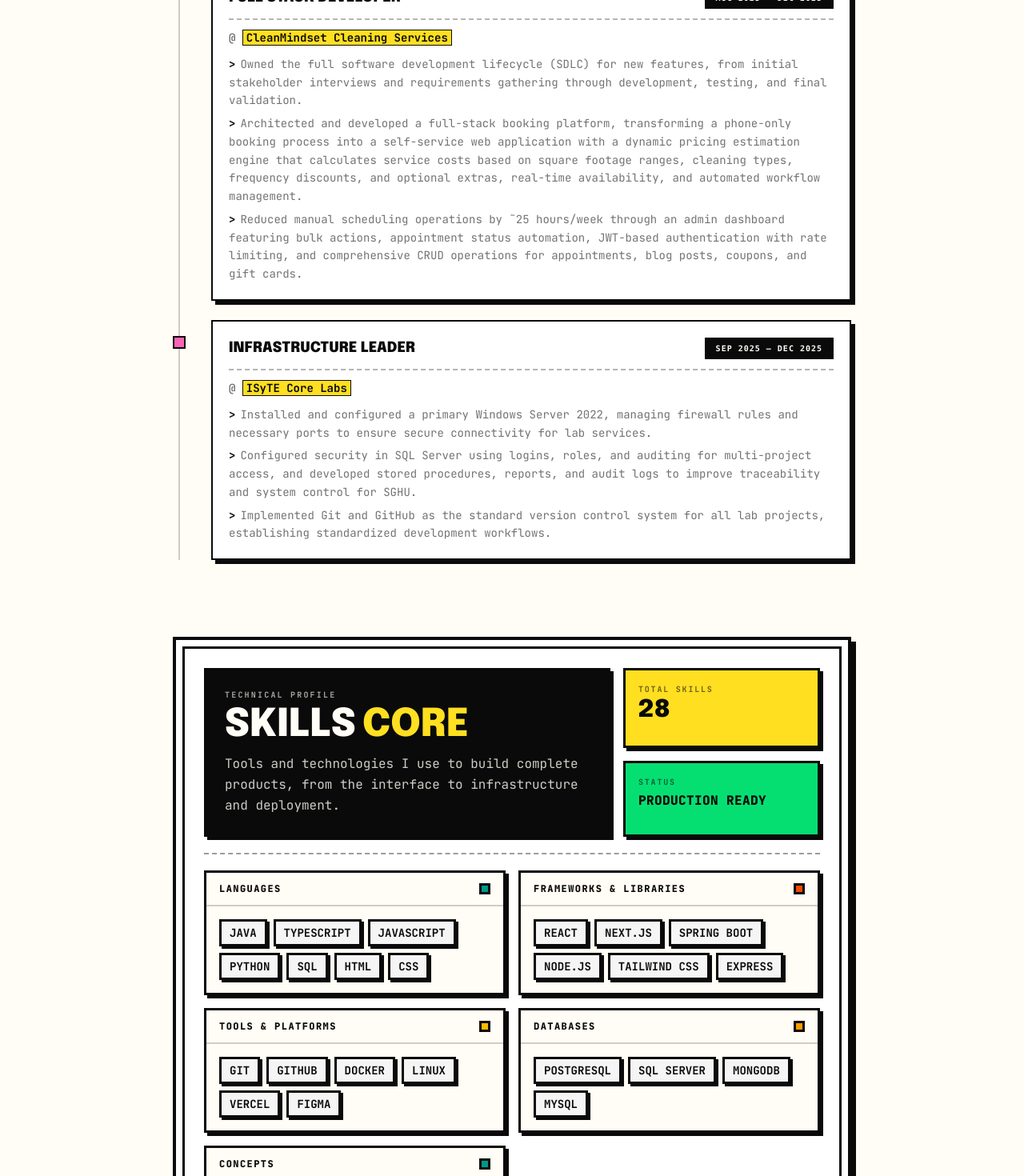
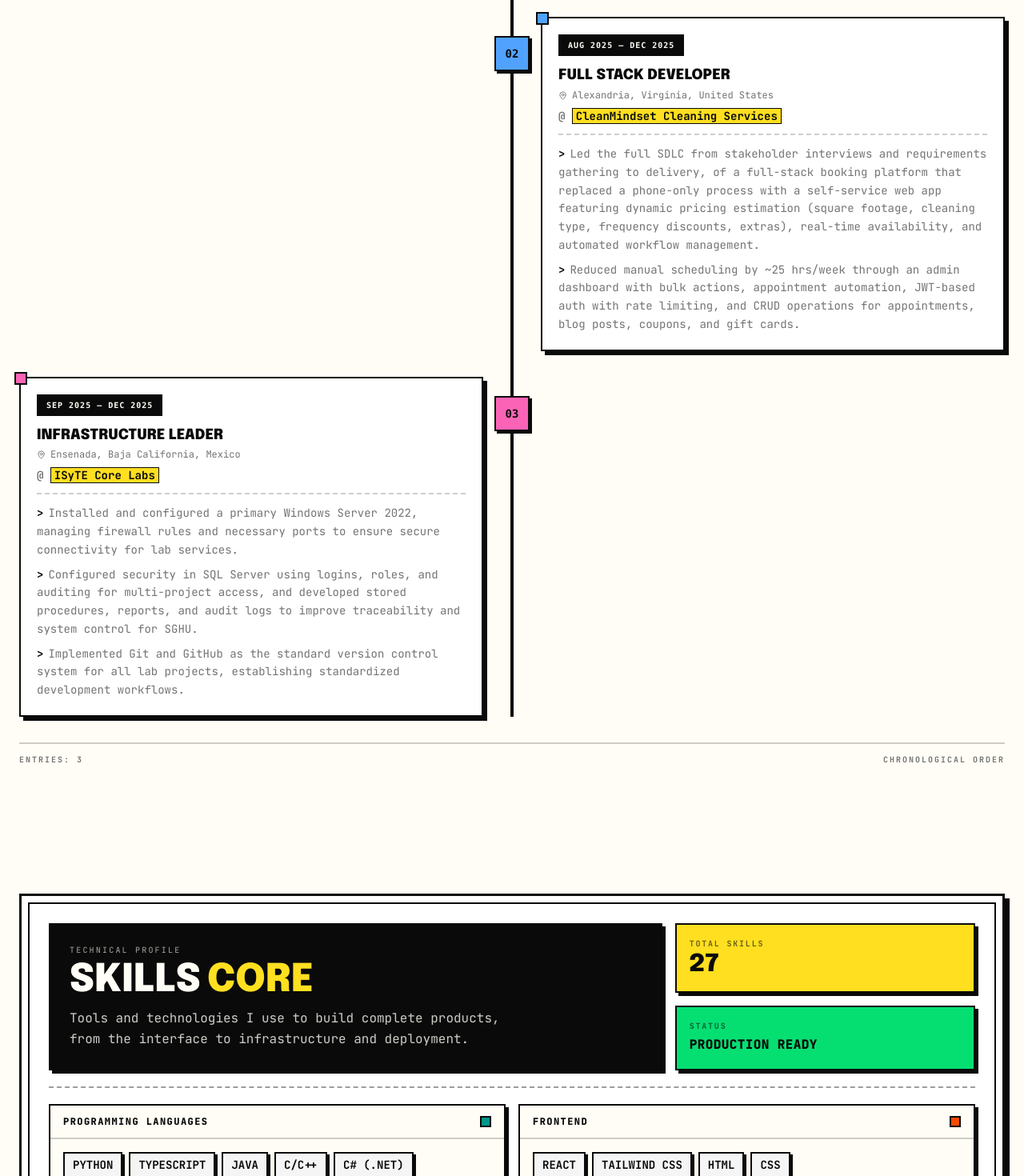
Before and after one commit to kewvydev/kewvy-portfolio, a Next.js app: page / in a window 1280 px wide. Shown: the part 1330-2800 px from the top of the page at 80% size. Built offline with nearby package versions, Linux system fonts and the light colour scheme.

Commit message:
Portfolio v1.1.0 - New design and features - New design and features - Added scroll to top button - Need to change experience background - Need to change skills section design - Need to add animations - Need to change projects description and add more projects

```diff
--- a/app/globals.css
+++ b/app/globals.css
@@ -155,3 +155,15 @@ h1, h2, h3, h4, h5, h6 {
   paint-order: stroke fill;
   text-shadow: 4px 4px 0px #000;
 }
+
+@utility text-stroke-base {
+  -webkit-text-stroke: 1px #000;
+  paint-order: stroke fill;
+  text-shadow: 2px 2px 0px #000;
+}
+
+@utility text-stroke-mini {
+  -webkit-text-stroke: 0.5px #000;
+  paint-order: stroke fill;
+  text-shadow: 1px 1px 0px #000;
+}
--- a/app/page.tsx
+++ b/app/page.tsx
@@ -6,6 +6,7 @@ import HeroBackground from "@/components/HeroBackground";
 import Skills from "@/components/Skills";
 import Navbar from "@/components/Navbar";
 import Projects from "@/components/Projects";
+import ScrollToTopButton from "@/components/ScrollToTopButton";
 
 export const EMAIL = "kewvydev@outlook.com";
 
@@ -26,9 +27,8 @@ export const experiences = [
     location: "Alexandria, Virginia, United States",
     period: "Aug 2025 – Dec 2025",
     bullets: [
-      "Owned the full software development lifecycle (SDLC) for new features, from initial stakeholder interviews and requirements gathering through development, testing, and final validation.",
-      "Architected and developed a full-stack booking platform, transforming a phone-only booking process into a self-service web application with a dynamic pricing estimation engine that calculates service costs based on square footage ranges, cleaning types, frequency discounts, and optional extras, real-time availability, and automated workflow management.",
-      "Reduced manual scheduling operations by ˜25 hours/week through an admin dashboard featuring bulk actions, appointment status automation, JWT-based authentication with rate limiting, and comprehensive CRUD operations for appointments, blog posts, coupons, and gift cards.",
+      "Led the full SDLC from stakeholder interviews and requirements gathering to delivery, of a full-stack booking platform that replaced a phone-only process with a self-service web app featuring dynamic pricing estimation (square footage, cleaning type, frequency discounts, extras), real-time availability, and automated workflow management.",
+      "Reduced manual scheduling by ~25 hrs/week through an admin dashboard with bulk actions, appointment automation, JWT-based auth with rate limiting, and CRUD operations for appointments, blog posts, coupons, and gift cards.",
     ],
   },
   {
@@ -76,24 +76,28 @@ export const projects = [
 
 export const skillCategories = [
   {
-    name: "Languages",
-    skills: ["Java", "TypeScript", "JavaScript", "Python", "SQL", "HTML", "CSS"],
+    name: "Programming Languages",
+    skills: ["Python", "TypeScript", "Java", "C/C++", "C# (.NET)"],
   },
   {
-    name: "Frameworks & Libraries",
-    skills: ["React", "Next.js", "Spring Boot", "Node.js", "Tailwind CSS", "Express"],
+    name: "Frontend",
+    skills: ["React", "Tailwind CSS", "HTML", "CSS"],
   },
   {
-    name: "Tools & Platforms",
-    skills: ["Git", "GitHub", "Docker", "Linux", "Vercel", "Figma"],
+    name: "Backend",
+    skills: ["REST APIs", "Spring Boot", "API Routes", "JWT", "Validation"],
   },
   {
-    name: "Databases",
-    skills: ["PostgreSQL", "SQL Server", "MongoDB", "MySQL"],
+    name: "Database",
+    skills: ["PostgreSQL", "MSSQL Server", "Drizzle", "Prisma", "Neon"],
   },
   {
-    name: "Concepts",
-    skills: ["REST APIs", "Agile / Scrum", "CI/CD", "Testing", "SDLC"],
+    name: "Cloud / Infrastructure",
+    skills: ["Google Cloud", "Azure", "Docker", "Git/GitHub", "Ubuntu Server", "Windows Server"],
+  },
+  {
+    name: "Languages",
+    skills: ["Spanish (Native)", "English (Advanced / B2)"],
   },
 ];
 
@@ -106,6 +110,7 @@ const MARQUEE_ITEMS = [
   "CLOUD SERVICES",
   "TEAM COLLABORATION",
   "USER EXPERIENCE DESIGN",
+  "SDLC",
   // add more jeje
 ];
 
@@ -122,11 +127,11 @@ export default function Home() {
 
         {/* Main content — centered */}
         <div className="relative z-10 flex flex-1 flex-col items-center justify-center px-6 text-center pt-24 pb-16">
-          {/* Status pill */}
+          {/* Status pill
           <div className="mb-8 inline-flex items-center gap-2 border-2 border-foreground bg-white px-4 py-1.5 text-[11px] font-black uppercase tracking-widest shadow-[3px_3px_0_var(--foreground)]">
             <span className="h-2 w-2 bg-green-500 border border-foreground" />
-            SOFTWARE ENGINEERING STUDENT
-          </div>
+              Software Engineering Student
+          </div> */}
 
           {/* Headline */}
           <h1 className="font-heading font-black leading-[0.9] tracking-[-0.03em]">
@@ -142,7 +147,7 @@ export default function Home() {
           {/* One-liner */}
           <div className={`${BTN_BASE} mt-6 max-w-lg bg-yellow-300 text-foreground cursor-default`}>
             <p className="text-sm md:text-base leading-relaxed font-medium normal-case tracking-normal">
-              Full Stack Developer and Software Engineering Student from Baja California, Mexico. Passionate about emerging technologies and software development.
+              Software Engineering Student from Baja California, Mexico. Passionate about emerging technologies and software development.
             </p>
           </div>
 
@@ -202,14 +207,14 @@ export default function Home() {
         </div>
       </section>
 
-      <div className="relative z-10 mx-auto max-w-4xl px-6 py-16 md:py-24 space-y-24">
+      {/* EXPERIENCE — full width background */}
+      <div className="relative z-10">
+        <Experience />
+      </div>
 
-        {/* EXPERIENCE */}
-        <Experience />
-
+      <div className="relative z-10 mx-auto max-w-7xl px-6 py-16 md:py-24">
         {/* TECHNICAL SKILLS */}
         <Skills categories={skillCategories} />
-
       </div>
 
       {/* PROJECTS — full width */}
@@ -234,6 +239,8 @@ export default function Home() {
           This is an early version of my portfolio. Please check back soon for updates!
         </p>
       </footer>
+
+      <ScrollToTopButton />
     </main>
   );
 }
--- a/components/AboutMe.tsx
+++ b/components/AboutMe.tsx
@@ -30,7 +30,7 @@ export default function AboutMe() {
             </span>
           </h2>
           <p className="text-sm md:text-base leading-relaxed max-w-lg">
-            I&apos;m Kevin — a Software Engineering student based in Ensenada,
+            Hi! I&apos;m Kevin, a Software Engineering student based in Ensenada,
             Mexico. I enjoy building things that live on the web, from
             interactive front-ends to robust back-end services. My curiosity
             drives me to explore new technologies and solve problems that{" "}
@@ -66,7 +66,7 @@ export default function AboutMe() {
         {/* Quote card */}
         <div className="border-3 border-foreground bg-foreground text-background p-6 shadow-[5px_5px_0_var(--foreground)] flex items-center">
           <p className="text-lg md:text-xl font-black font-heading leading-snug">
-            &ldquo;I don&apos;t just write code — I build experiences that
+            &ldquo;I don&apos;t just write code, I build experiences that
             refuse to be boring.&rdquo;
           </p>
         </div>
--- a/components/Experience.tsx
+++ b/components/Experience.tsx
@@ -1,74 +1,96 @@
 import { experiences } from "@/app/page";
+import { MapPin } from "lucide-react";
 
-const DOT_COLORS = ["bg-yellow-300", "bg-blue-500", "bg-pink-400", "bg-green-400"];
+const ACCENT_BG = ["bg-yellow-300", "bg-blue-400", "bg-pink-400", "bg-green-400"];
 
 export default function Experience() {
   return (
-    <section id="experience">
-      {/* Heading */}
-      <h2 className="text-6xl md:text-6xl font-black font-heading mb-12 leading-tight tracking-widest text-center">
-        EXPERIENCE
-        <span className="text-red-500"
-        >
-          _LOG
-        </span>
-      </h2>
+    <section
+      id="experience"
+      // className="w-full bg-yellow-300 border-b-2 border-foreground"
+    >
+      <div className="mx-auto max-w-7xl px-6 py-16">
+        {/* Heading */}
+        <div className="flex flex-col md:flex-row md:items-end justify-between gap-6 mb-12">
+          <div>
+            <p className="text-[10px] uppercase tracking-[0.25em] font-bold text-muted-foreground mb-3">
+              CAREER JOURNEY
+            </p>
+            <h2 className="text-5xl md:text-6xl font-black font-heading leading-[0.9] tracking-tight text-stroke-heading text-white">
+              EXPERIENCE
+              <span className="text-red-500">_PATH</span>
+            </h2>
+          </div>
+        </div>
 
-      <div className="relative">
-        {/* Vertical timeline line */}
-        <div className="absolute left-[7px] top-0 bottom-0 w-[2px] bg-foreground/20 hidden md:block" />
+        {/* Timeline */}
+        <div className="relative">
+          <div className="hidden md:block absolute left-1/2 top-0 bottom-0 w-[3px] -translate-x-1/2 border-x-2 border-foreground bg-background" />
 
-        <div className="space-y-6">
-          {experiences.map((exp, i) => (
-            <div key={i} className="flex gap-5 md:gap-8">
-              {/* Timeline dot */}
-              <div className="hidden md:flex flex-col items-center pt-5 shrink-0">
-                <div
-                  className={`relative z-10 w-4 h-4 border-2 border-foreground ${DOT_COLORS[i % DOT_COLORS.length]}`}
-                />
-              </div>
+          <div className="space-y-6 md:space-y-8">
+            {experiences.map((exp, i) => (
+              <div key={i} className="relative">
+                <article
+                  className={`relative border-2 border-foreground bg-white p-5 shadow-[5px_5px_0_var(--foreground)] w-full md:w-[calc(50%-2.25rem)] ${
+                    i % 2 === 0 ? "md:mr-auto" : "md:ml-auto"
+                  }`}
+                >
+                  <div
+                    className={`absolute -top-2 -left-2 w-4 h-4 border-2 border-foreground ${ACCENT_BG[i % ACCENT_BG.length]}`}
+                  />
 
-              {/* Experience card */}
-              <div className="flex-1 border-2 border-foreground bg-white shadow-[5px_5px_0_var(--foreground)] hover:shadow-none hover:translate-x-[5px] hover:translate-y-[5px] transition-all">
-                {/* Card header */}
-                <div className="flex flex-col sm:flex-row sm:items-center justify-between gap-2 p-5 pb-0">
-                  <h3 className="text-base md:text-lg font-black font-heading uppercase leading-snug">
+                  <div className="flex items-start justify-between gap-3">
+                    <p className="text-[10px] font-bold uppercase tracking-widest font-mono border-2 border-foreground bg-foreground text-background px-2.5 py-1 inline-block">
+                      {exp.period}
+                    </p>
+                    <span
+                      className={`md:hidden w-8 h-8 border-2 border-foreground ${ACCENT_BG[i % ACCENT_BG.length]} flex items-center justify-center text-xs font-black font-mono`}
+                    >
+                      {String(i + 1).padStart(2, "0")}
+                    </span>
+                  </div>
+
+                  <h3 className="mt-3 text-base md:text-lg font-black font-heading uppercase leading-snug">
                     {exp.role}
                   </h3>
-                  <span className="shrink-0 self-start border-2 border-foreground bg-foreground text-background px-3 py-1 text-[10px] font-bold uppercase tracking-widest font-mono">
-                    {exp.period}
-                  </span>
-                </div>
-
-                {/* Dashed separator */}
-                <div className="mx-5 my-3 border-t-2 border-dashed border-foreground/30" />
-
-                {/* Card body */}
-                <div className="px-5 pb-5">
-                  <p className="text-sm font-bold mb-3">
+                  <p className="text-xs text-muted-foreground mt-1 flex items-center gap-1.5">
+                    <MapPin size={11} />
+                    {exp.location}
+                  </p>
+                  <p className="text-sm font-bold mt-2">
                     <span className="text-muted-foreground">@</span>{" "}
                     <span className="bg-yellow-300 px-1 border border-foreground">
                       {exp.company}
                     </span>
                   </p>
-
-                  <div className="space-y-1.5">
+                  <div className="my-3 border-t-2 border-dashed border-foreground/20" />
+                  <div className="space-y-2">
                     {exp.bullets.map((b, j) => (
-                      <p
-                        key={j}
-                        className="text-sm leading-relaxed text-muted-foreground"
-                      >
-                        <span className="text-foreground font-bold mr-1.5">
-                          &gt;
-                        </span>
+                      <p key={j} className="text-sm leading-relaxed text-muted-foreground">
+                        <span className="text-foreground font-bold mr-1.5">&gt;</span>
                         {b}
                       </p>
                     ))}
                   </div>
-                </div>
+                </article>
+
+                <span
+                  className={`hidden md:flex absolute top-6 left-1/2 -translate-x-1/2 w-11 h-11 border-2 border-foreground ${ACCENT_BG[i % ACCENT_BG.length]} shadow-[3px_3px_0_var(--foreground)] font-black font-mono text-sm items-center justify-center`}
+                >
+                  {String(i + 1).padStart(2, "0")}
+                </span>
               </div>
-            </div>
-          ))}
+            ))}
+          </div>
+        </div>
+
+        <div className="mt-8 border-t-2 border-foreground/20 pt-3 flex items-center justify-between">
+          <p className="text-[10px] uppercase tracking-[0.2em] font-bold text-muted-foreground">
+            entries: {experiences.length}
+          </p>
+          <p className="text-[10px] uppercase tracking-[0.2em] font-bold text-muted-foreground">
+            chronological order
+          </p>
         </div>
       </div>
     </section>
--- /dev/null
+++ b/components/ScrollToTopButton.tsx
@@ -0,0 +1,40 @@
+"use client";
+
+import { ChevronUp } from "lucide-react";
+import { useEffect, useState } from "react";
+
+export default function ScrollToTopButton() {
+  const [isVisible, setIsVisible] = useState(false);
+
+  useEffect(() => {
+    const handleScroll = () => {
+      setIsVisible(window.scrollY > 320);
+    };
+
+    handleScroll();
+    window.addEventListener("scroll", handleScroll);
+
+    return () => {
+      window.removeEventListener("scroll", handleScroll);
+    };
+  }, []);
+
+  const scrollToTop = () => {
+    window.scrollTo({ top: 0, behavior: "smooth" });
+  };
+
+  return (
+    <button
+      type="button"
+      aria-label="Subir al inicio"
+      onClick={scrollToTop}
+      className={`fixed bottom-6 right-6 z-50 inline-flex h-14 w-14 items-center justify-center rounded-full border-2 border-foreground bg-yellow-300 text-foreground shadow-[4px_4px_0_var(--foreground)] transition-all focus-visible:outline-2 focus-visible:outline-offset-2 focus-visible:outline-foreground hover:translate-x-[4px] hover:translate-y-[4px] hover:shadow-none ${
+        isVisible
+          ? "translate-y-0 opacity-100 pointer-events-auto"
+          : "translate-y-2 opacity-0 pointer-events-none"
+      }`}
+    >
+      <ChevronUp size={22} strokeWidth={3} />
+    </button>
+  );
+}
--- a/components/Skills.tsx
+++ b/components/Skills.tsx
@@ -15,11 +15,11 @@ export default function Skills({ categories }: SkillsProps) {
 
   return (
     <section id="skills">
-      <div className="border-4 border-foreground bg-white p-2 shadow-[6px_6px_0_var(--foreground)]">
-        <div className="border-3 border-foreground p-4 md:p-6">
+      <div className="border-3 border-foreground bg-white p-2 shadow-[6px_6px_0_var(--foreground)]">
+        <div className="border-2 border-foreground p-4 md:p-6">
           <div className="grid grid-cols-1 lg:grid-cols-3 gap-4">
             <div className="lg:col-span-2 border-2 border-foreground bg-foreground text-background p-5 md:p-6 shadow-[4px_4px_0_var(--foreground)]">
-              <p className="text-[10px] uppercase tracking-[0.22em] font-bold text-background/65 mb-2">
+              <p className="text-[10px] uppercase tracking-[0.22em] text-background/65 mb-2">
                 Technical Profile
               </p>
               <h2 className="text-4xl md:text-5xl font-black font-heading leading-[0.95]">
@@ -37,7 +37,7 @@ export default function Skills({ categories }: SkillsProps) {
             </div>
 
             <div className="grid grid-cols-2 lg:grid-cols-1 gap-4">
-              <div className="border-3 border-foreground bg-yellow-300 p-4 shadow-[4px_4px_0_var(--foreground)]">
+              <div className="border-2 border-foreground bg-yellow-300 p-4 shadow-[4px_4px_0_var(--foreground)]">
                 <p className="text-[10px] uppercase tracking-[0.18em] font-bold text-foreground/60">
                   Total Skills
                 </p>
@@ -45,7 +45,7 @@ export default function Skills({ categories }: SkillsProps) {
                   {totalSkills}
                 </p>
               </div>
-              <div className="border-3 border-foreground bg-green-400 p-4 shadow-[4px_4px_0_var(--foreground)]">
+              <div className="border-2 border-foreground bg-green-400 p-4 shadow-[4px_4px_0_var(--foreground)]">
                 <p className="text-[10px] uppercase tracking-[0.18em] font-bold text-foreground/60">
                   Status
                 </p>
@@ -62,14 +62,14 @@ export default function Skills({ categories }: SkillsProps) {
             {categories.map((category, index) => (
               <div
                 key={category.name}
-                className="border-3 border-foreground bg-background shadow-[4px_4px_0_var(--foreground)]"
+                className="border-2 border-foreground bg-background shadow-[4px_4px_0_var(--foreground)]"
               >
                 <div className="flex items-center justify-between border-b-2 border-foreground/20 px-4 py-3">
                   <p className="text-xs font-black uppercase tracking-[0.12em]">
                     {category.name}
                   </p>
                   <span
-                    className="w-3.5 h-3.5 border-3 border-foreground"
+                    className="w-3.5 h-3.5 border-2 border-foreground"
                     style={{
                       background:
                         index % 4 === 0
@@ -87,7 +87,7 @@ export default function Skills({ categories }: SkillsProps) {
                   {category.skills.map((skill) => (
                     <span
                       key={skill}
-                      className="px-2.5 py-1 text-xs md:text-sm font-bold uppercase border-3 border-foreground bg-accent shadow-[3px_3px_0_var(--foreground)] hover:shadow-none hover:translate-x-[3px] hover:translate-y-[3px] transition-all"
+                      className="px-2.5 py-1 text-xs md:text-sm font-bold uppercase border-2 border-foreground bg-accent shadow-[3px_3px_0_var(--foreground)] hover:shadow-none hover:translate-x-[3px] hover:translate-y-[3px] transition-all"
                     >
                       {skill}
                     </span>
```
Also changed, not shown: components/Contact.tsx (+20 -32 lines), components/Projects.tsx (+13 -13 lines).
